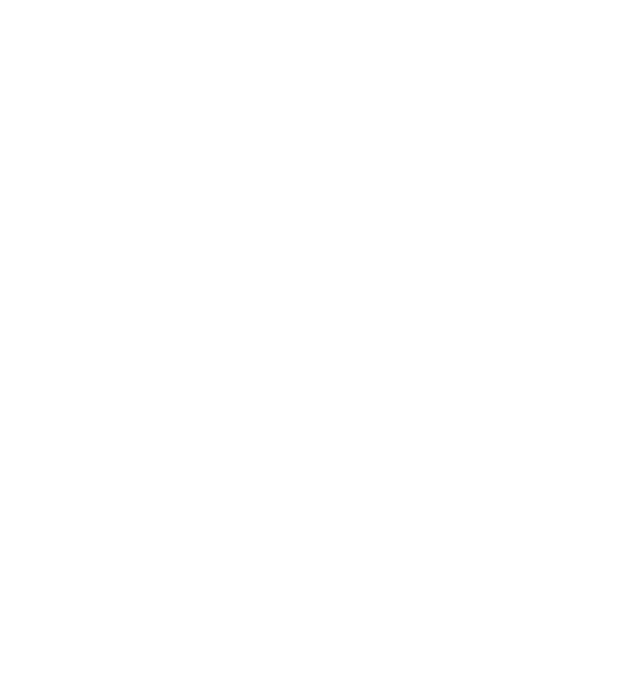
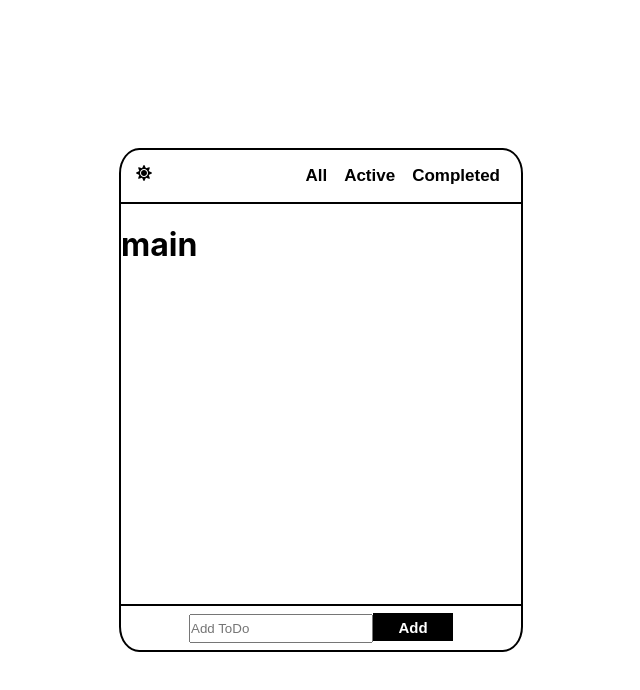
Before and after one commit to huckjoo/react-todo, a React (Create React App) app: page / in a window 1280 px wide. Shown: the top 690 px of the page, without its empty margins (319-959 px from the left). Built offline with nearby package versions, Linux system fonts and the light colour scheme.

Commit message:
css: 기본 스타일 지정

```diff
--- a/src/App.css
+++ b/src/App.css
@@ -1,38 +1,9 @@
-.App {
-  text-align: center;
-}
-
-.App-logo {
-  height: 40vmin;
-  pointer-events: none;
-}
-
-@media (prefers-reduced-motion: no-preference) {
-  .App-logo {
-    animation: App-logo-spin infinite 20s linear;
-  }
-}
-
-.App-header {
-  background-color: #282c34;
-  min-height: 100vh;
+.container {
   display: flex;
   flex-direction: column;
-  align-items: center;
-  justify-content: center;
-  font-size: calc(10px + 2vmin);
-  color: white;
+  width: 400px;
+  height: 500px;
+  border: 2px solid black;
+  border-radius: 5%;
+  /* flex-grow: 1,3,1 */
 }
-
-.App-link {
-  color: #61dafb;
-}
-
-@keyframes App-logo-spin {
-  from {
-    transform: rotate(0deg);
-  }
-  to {
-    transform: rotate(360deg);
-  }
-}
--- a/src/App.js
+++ b/src/App.js
@@ -1,10 +1,13 @@
 import './App.css';
-
+import Header from './Header'
+import Main from './Main'
+import Footer from './Footer'
 function App() {
   return (
-    <div>
-      <header>
-      </header>
+    <div className="container">
+      <Header />
+      <Main />
+      <Footer />
     </div>
   );
 }
--- /dev/null
+++ b/src/Footer.jsx
@@ -0,0 +1,13 @@
+import React from 'react';
+import styles from './Footer.module.css'
+
+export default function Footer() {
+  return (
+    <div className={styles.footer}>
+      <form className={styles.form}>
+        <input className={styles.input} placeholder='Add ToDo' />
+        <button type="button" className={styles.button}>Add</button>
+      </form>
+    </div>
+  );
+}
--- /dev/null
+++ b/src/Footer.module.css
@@ -0,0 +1,25 @@
+.footer {
+  display: flex;
+  justify-content: center;
+  align-items: center;
+  border-top: 2px solid black;
+  height: 100%;
+}
+
+.input {
+
+  height: 25px;
+  padding: 0;
+  margin: 0;
+  width: 180px;
+}
+
+.button {
+  width: 80px;
+  height: 28px;
+  font-weight: 700;
+  border: 0;
+  background-color: black;
+  font-size: 15px;
+  color: white;
+}
--- /dev/null
+++ b/src/Header.jsx
@@ -0,0 +1,16 @@
+import React from 'react';
+import { FaSun } from 'react-icons/fa'
+import styles from './Header.module.css'
+
+export default function Header() {
+  return (
+    <header className={styles.header}>
+      <FaSun />
+      <div>
+        <button className={styles.button}>All</button>
+        <button className={styles.button}>Active</button>
+        <button className={styles.button}>Completed</button>
+      </div>
+    </header>
+  );
+}
--- /dev/null
+++ b/src/Header.module.css
@@ -0,0 +1,14 @@
+.header {
+  display: flex;
+  justify-content: space-between;
+  padding: 15px;
+  border-bottom: 2px solid black;
+}
+
+.button{
+  margin-left: 5px;
+  font-weight: 700;
+  border: 0;
+  background-color: transparent;
+  font-size: 17px;
+}
--- /dev/null
+++ b/src/Main.jsx
@@ -0,0 +1,10 @@
+import React from 'react';
+import styles from './Main.module.css';
+
+export default function Main() {
+  return (
+    <div className={styles.main}>
+      <h1>main</h1>
+    </div>
+  );
+}
--- /dev/null
+++ b/src/Main.module.css
@@ -0,0 +1,3 @@
+.main {
+  min-height: 80%
+}
--- a/src/index.css
+++ b/src/index.css
@@ -5,6 +5,10 @@ body {
     sans-serif;
   -webkit-font-smoothing: antialiased;
   -moz-osx-font-smoothing: grayscale;
+  display: flex;
+  justify-content: center;
+  align-items: center;
+  min-height: 100vh;
 }
 
 code {
```
